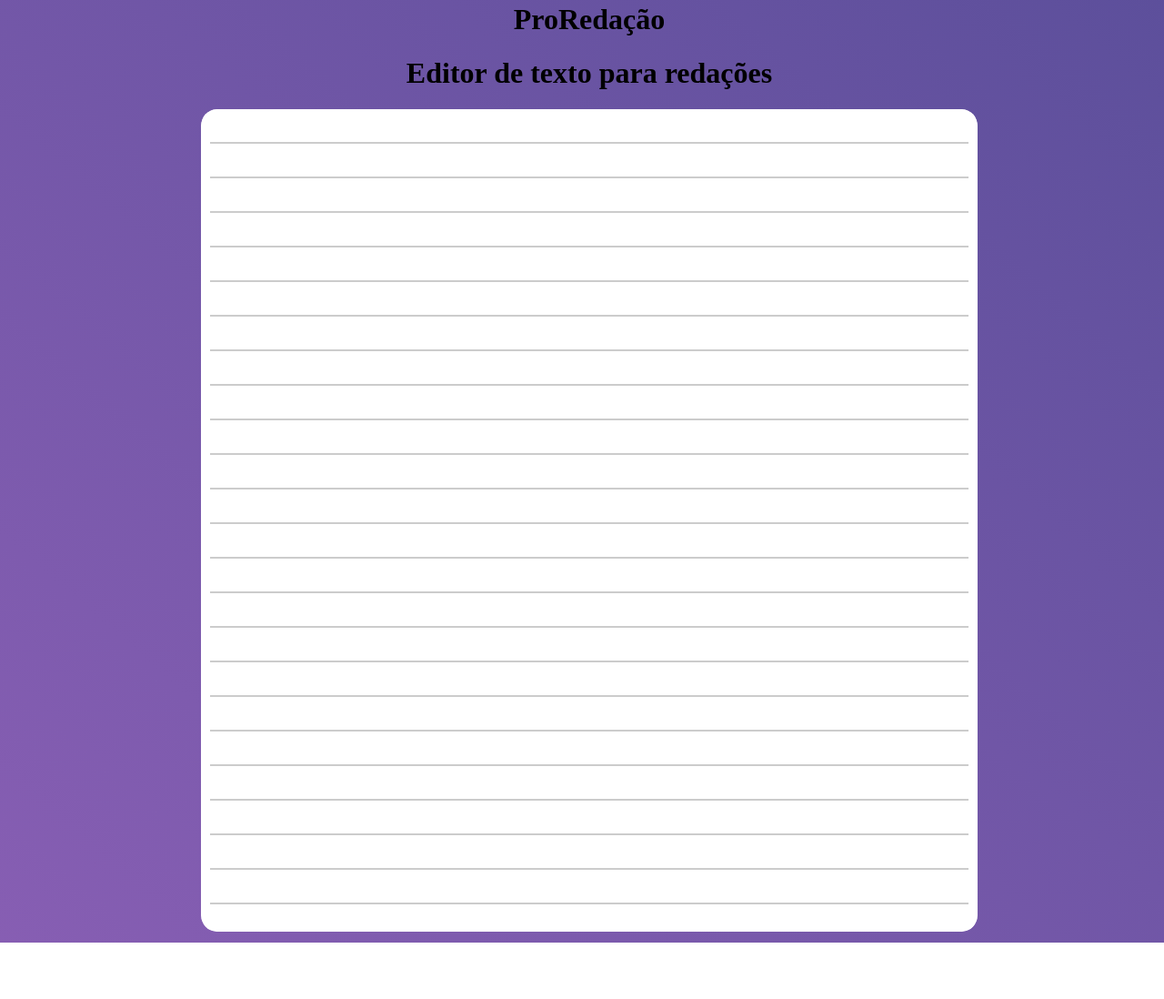
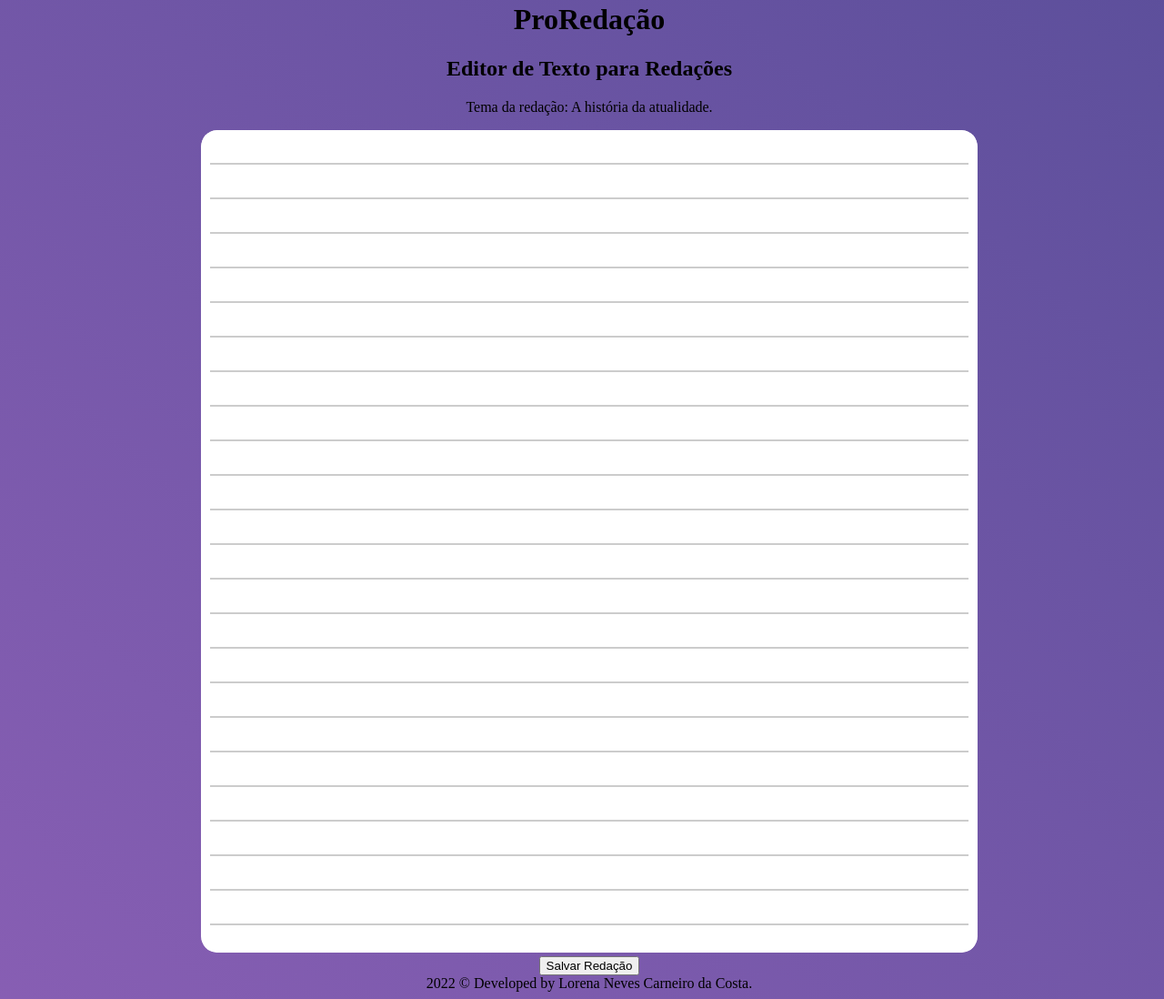
Before and after one commit to lolisc/editor-texto, a plain HTML site: page index.html in a window 1280 px wide. Shown: the part 18-1116 px from the top of the page at 91% size. Before the commit the page ends 1054 px from the top, so only its background shows below. Drawn offline with Linux system fonts and the light colour scheme; a web font is replaced by a local one.

Commit message:
Index changes.

```diff
--- a/index.html
+++ b/index.html
@@ -1,22 +1,35 @@
 <!DOCTYPE html>
-<html lang="en">
+<html lang="lang">
 
 <head>
     <link rel="stylesheet" href="style.css">
     <meta charset="UTF-8">
     <meta http-equiv="X-UA-Compatible" content="IE=edge">
     <meta name="viewport" content="width=device-width, initial-scale=1.0">
-    <title> Pro Redação </title>
-    <h1>ProRedação</h1>
+
+    <title> Rich Text </title>
 </head>
 
 <body>
-    <h1> Editor de texto para redações</h1>
+    <h1>ProRedação</h1>
+    <h2> Editor de Texto para Redações</h2>
+
 
     <body>
+        <main>
+            <section id="first-section">
+                <p> Tema da redação: A história da atualidade. </p>
 
-        <textarea cols="30" rows=" 30 ">
-            </textarea>
+                <div>
+                    <textarea id="texto" maxlength="1699" cols=" 30 " rows=" 30 "></textarea>
+                </div>
+                <div>
+                    <button id="botao"> Salvar Redação </button>
+                </div>
+                <script src="index.js"></script>
+                <footer> 2022 © Developed by Lorena Neves Carneiro da Costa.
+                </footer>
+                </div>
     </body>
 
 </html>
```
